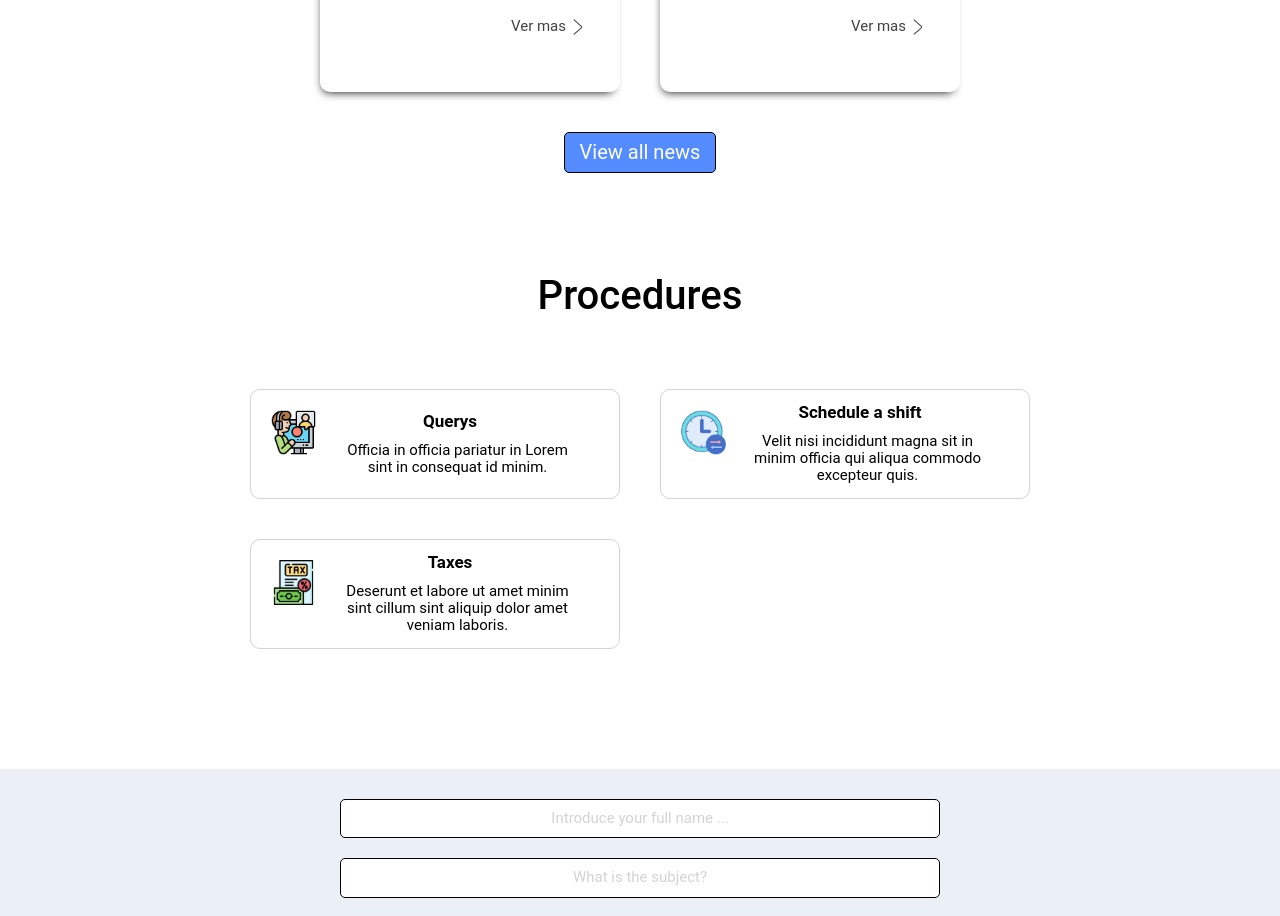
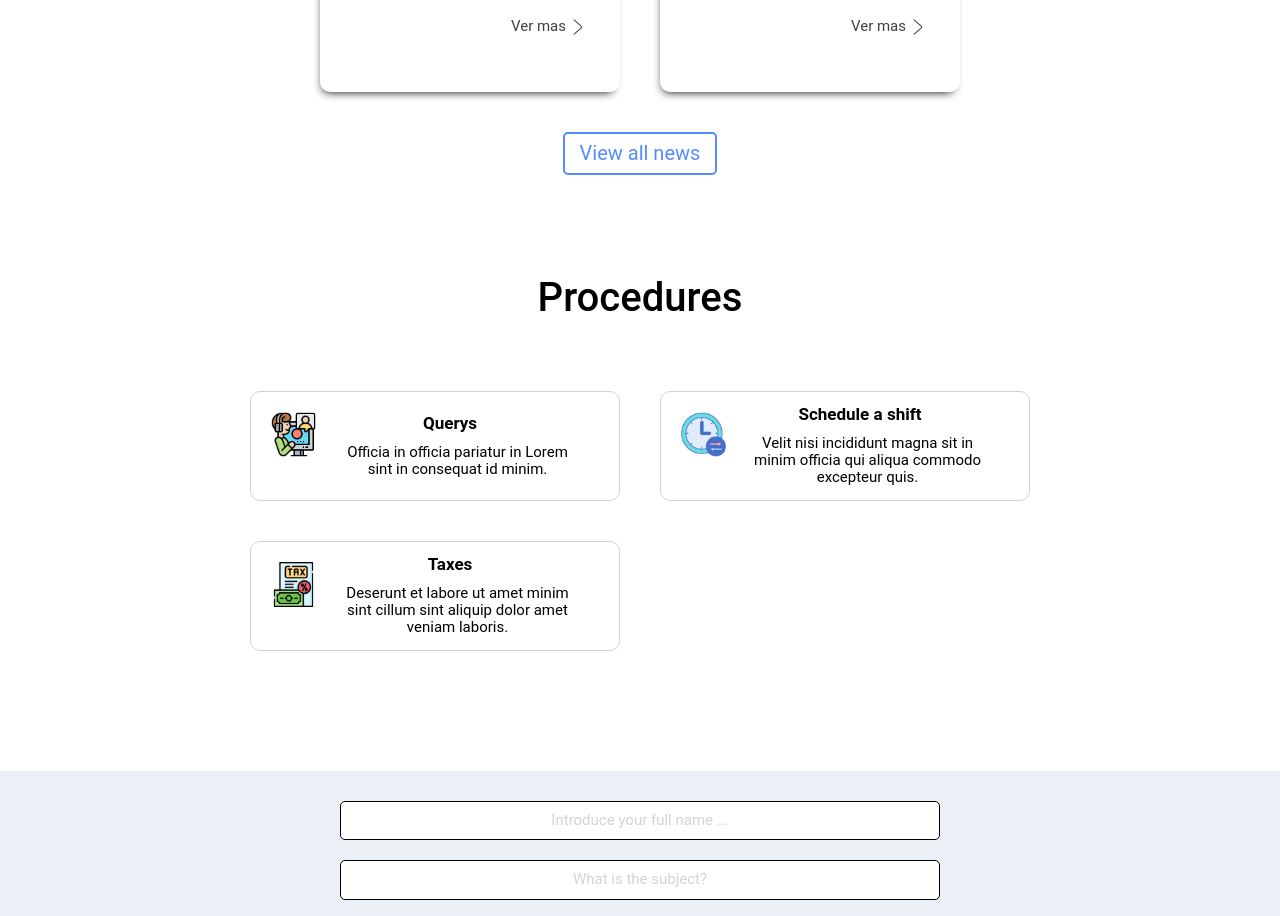
Before and after one commit to Alejo9601/gubernamental-website, a React (Create React App) app: page / in a window 1280 px wide. Shown: the part 1500-2416 px from the top of the page. Built offline with nearby package versions, Linux system fonts and the light colour scheme.

Commit message:
Modified styles for button

```diff
--- a/src/components/RefButton.jsx
+++ b/src/components/RefButton.jsx
@@ -1,7 +1,6 @@
 const RefButton = ({ reference, btnText }) => {
    return (
       <div className="flex-container ref-button">
-      <div id="background-color-container">
          <a
             style={{ textDecoration: "none" }}
             href={reference}
@@ -11,7 +10,6 @@ const RefButton = ({ reference, btnText }) => {
             {btnText}
          </a>
       </div>
-    </div>
    );
 };
 
--- a/src/styles/newsSlider.css
+++ b/src/styles/newsSlider.css
@@ -138,15 +138,18 @@
    background-color: transparent;
 }
 
-.ref-button #background-color-container {
-   background-color: var(--blue);
+.ref-button a {
+   font-size: 2rem;
+   color: var(--blue);
    padding: 8px 15px 8px 15px;
+   background-color: var(--white);
+   border: 2px solid var(--blue);
    border-radius: 5px;
-   border: 1px solid black;
+   transition: all ease 0.5s;
 }
 
-.ref-button a {
-   font-size: 2rem;
+.ref-button a:hover {
+   background-color: var(--blue);
    color: var(--white);
 }
 
```
Lines whose indentation alone changed are shown as unchanged.
